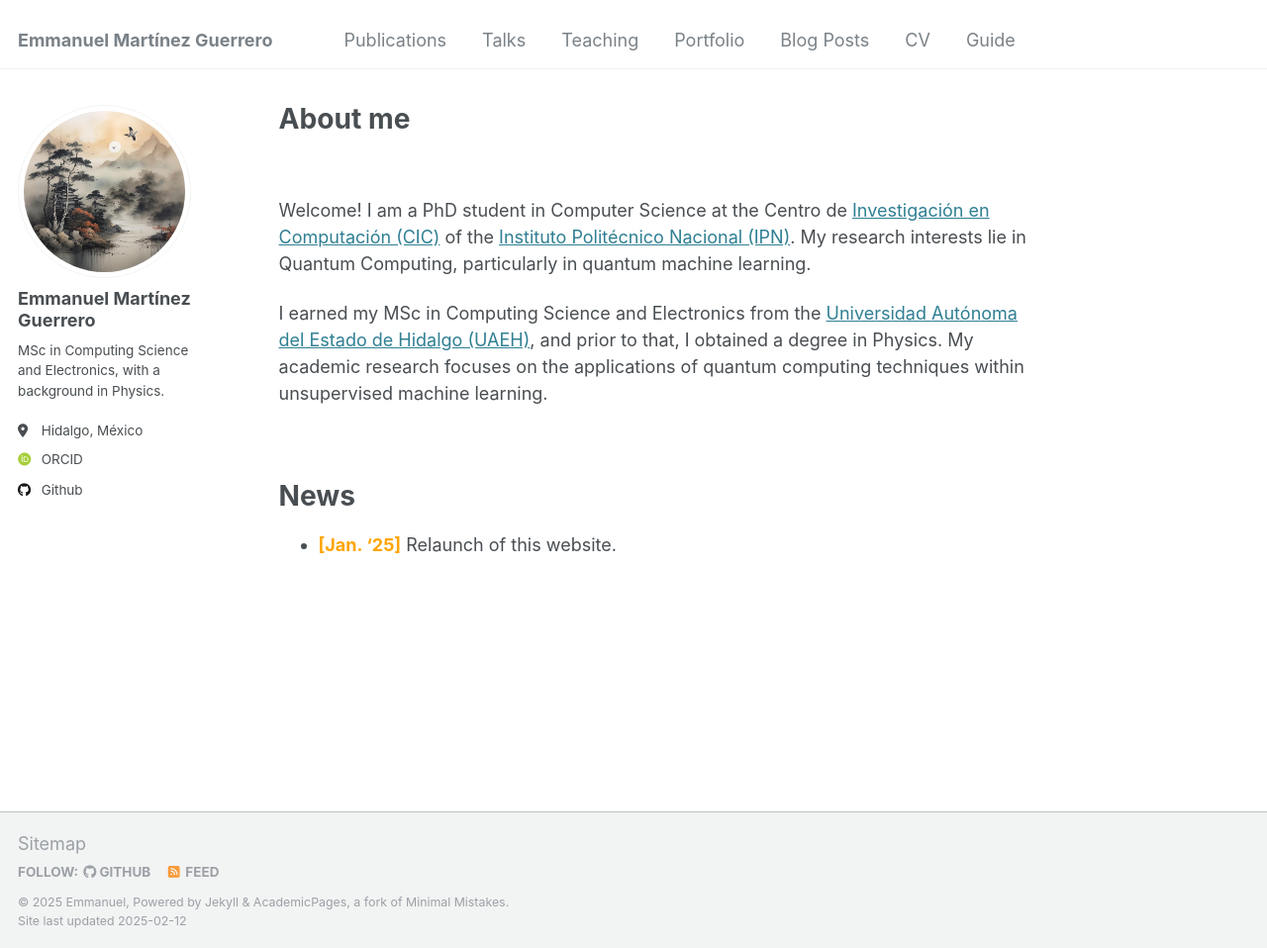
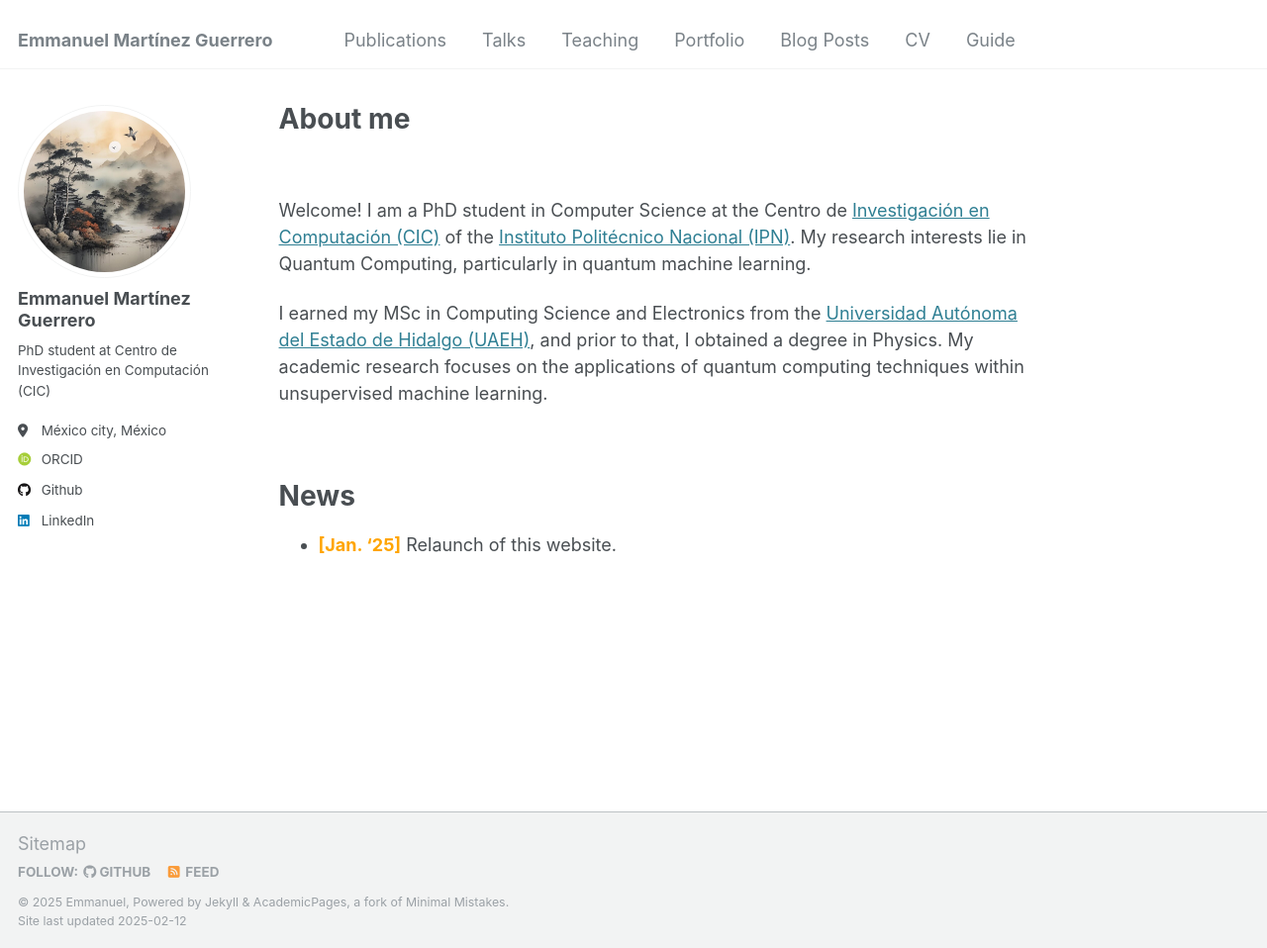
Before and after one commit to EmX-Mtz/EmX-Mtz.github.io, a Jekyll site: the page built from _pages/about.md, in a window 1280 px wide and 958 px high. Shown: the whole window at 99% size. Built offline with Jekyll 4.4.1, drawn with Linux system fonts in a browser that asks for light colours; some web fonts are replaced.

Commit message:
_config.yml

```diff
--- a/_config.yml
+++ b/_config.yml
@@ -24,8 +24,8 @@ author:
   avatar           : "Profile_image.jpg"
   name             : "Emmanuel Martínez Guerrero"
   pronouns         : # example: "she/her"
-  bio              : "   MSc in Computing Science and Electronics, with a background in Physics.   "
-  location         : "Hidalgo, México"
+  bio              : "PhD student at Centro de Investigación en Computación (CIC)" #"   MSc in Computing Science and Electronics, with a background in Physics.   "
+  location         : "México city, México"
   employer         : #
   uri              : # URL
   email            : # ""
@@ -58,7 +58,7 @@ author:
   keybase          : # Username
   instagram        : # Username
   lastfm           : # Username
-  linkedin         : # Username
+  linkedin         : "www.linkedin.com/in/EmXMtz"
   mastodon         : # URL
   medium           : # URL
   pinterest        : # Username
```
